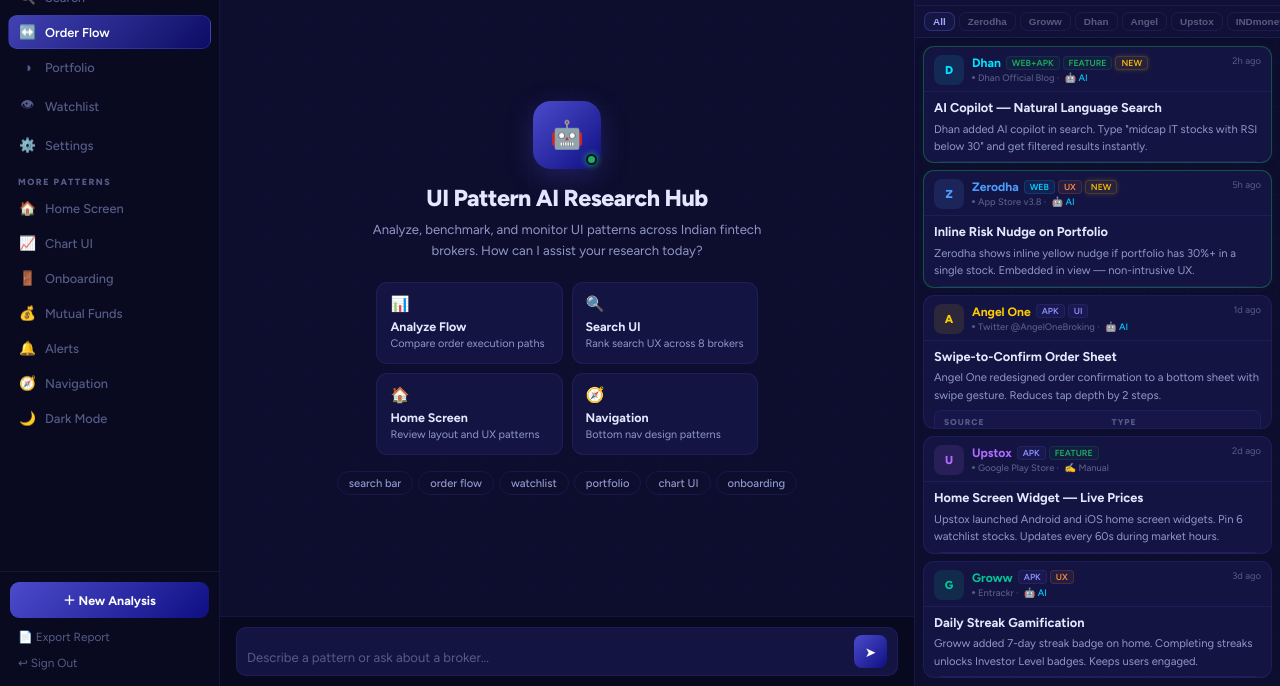
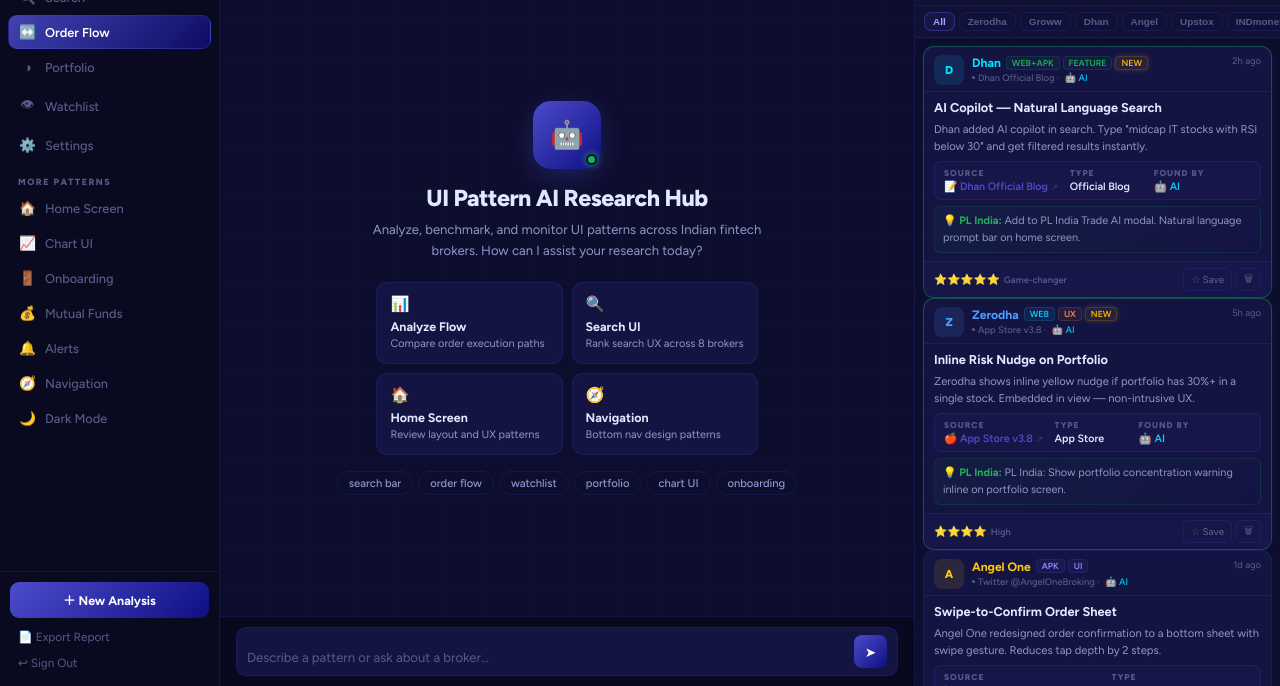
Before and after one commit to pratiktest08/UI-UX-hub, a website: page public/index.html in a window 1280 px wide. Shown: the part 114-800 px from the top of the page. Drawn offline with nearby package versions, Linux system fonts and the light colour scheme.

Commit message:
Update index.html

```diff
--- a/public/index.html
+++ b/public/index.html
@@ -259,7 +259,7 @@
 .mon-filters::-webkit-scrollbar{display:none;}
 .mf-chip{font-size:.62rem;font-weight:600;padding:3px 8px;border-radius:7px;border:1px solid var(--border);color:var(--muted);background:transparent;cursor:pointer;transition:all .11s;white-space:nowrap;}
 .mf-chip:hover,.mf-chip.active{border-color:rgba(76,76,204,.45);color:#a0a8ff;background:rgba(76,76,204,.09);}
-.mon-feed{flex:1;overflow-y:auto;padding:8px;display:flex;flex-direction:column;gap:7px;}
+.mon-feed{flex:1;overflow-y:auto;padding:8px;display:block;flex-direction:column;gap:7px;}
 .mon-feed::-webkit-scrollbar{width:3px;}
 .mon-feed::-webkit-scrollbar-thumb{background:var(--bord2);border-radius:2px;}
 .mcard{background:var(--card);border:1px solid var(--border);border-radius:11px;overflow:hidden;transition:border-color .13s,transform .13s;animation:sIn .26s ease;}
```
